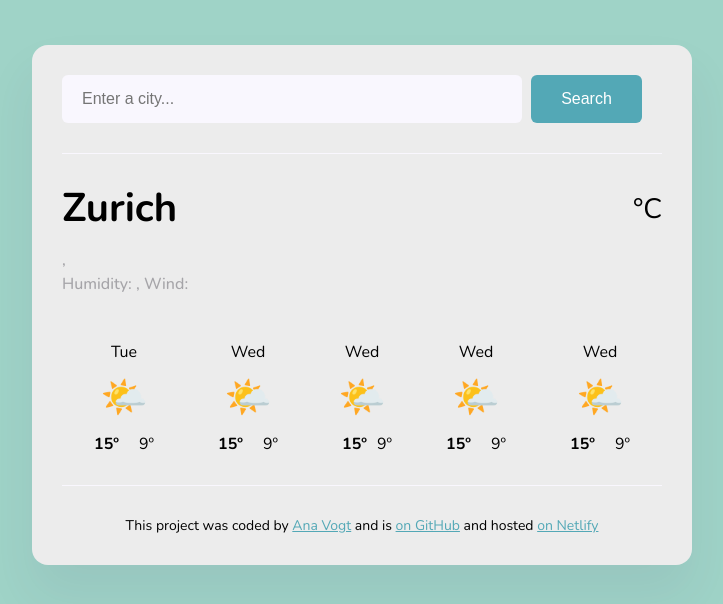
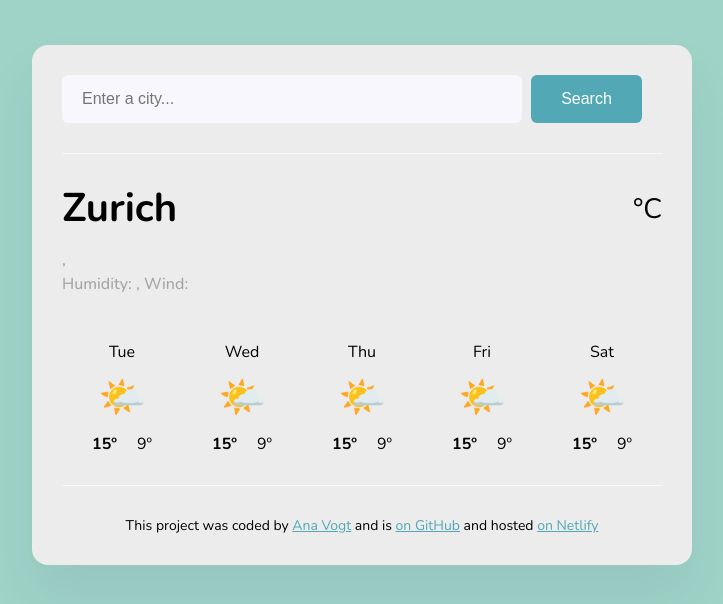
Before and after one commit to anabana21/My-Meteo-App, a plain HTML site: page index.html in a window 1280 px wide. Shown: the whole page, without its empty margins (278-1001 px from the left). Drawn offline with nearby package versions, Linux system fonts and the light colour scheme; no server answers.

Commit message:
Added JS Template

```diff
--- a/index.html
+++ b/index.html
@@ -46,58 +46,7 @@
             <div class="weather-app-unit">°C</div>
           </div>
         </div>
-        <div class="weather-app-forecast">
-          <div class="weather-forecast-day">
-            <div class="weather-forecast-date">Tue</div>
-            <div class="weather-forecast-icon">🌤️</div>
-            <div class="weather-forecast-temperatures">
-              <div class="weather-forecast-temperature">
-                <strong>15º</strong>
-              </div>
-              <div class="weather-forecast-temperature">9º</div>
-            </div>
-          </div>
-          <div class="weather-app-forecast-day">
-            <div class="weather-forecast-date">Wed</div>
-            <div class="weather-forecast-icon">🌤️</div>
-            <div class="weather-forecast-temperatures">
-              <div class="weather-forecast-temperature">
-                <strong>15º</strong>
-              </div>
-              <div class="weather-forecast-temperature">9º</div>
-            </div>
-          </div>
-          <div class="weather-app-forecast-day">
-            <div class="weather-forecast-date">Wed</div>
-            <div class="weather-forecast-icon">🌤️</div>
-            <div class="weather-forecast-temperatures">
-              <div class="weather-forecast-temperature">
-                <strong>15º</strong>
-              </div>
-              <div class="weather-app-forecast-temperature">9º</div>
-            </div>
-          </div>
-          <div class="weather-app-forecast-day">
-            <div class="weather-forecast-date">Wed</div>
-            <div class="weather-forecast-icon">🌤️</div>
-            <div class="weather-forecast-temperatures">
-              <div class="weather-forecast-temperature">
-                <strong>15º</strong>
-              </div>
-              <div class="weather-forecast-temperature">9º</div>
-            </div>
-          </div>
-          <div class="weather-app-forecast-day">
-            <div class="weather-forecast-date">Wed</div>
-            <div class="weather-forecast-icon">🌤️</div>
-            <div class="weather-forecast-temperatures">
-              <div class="weather-forecast-temperature">
-                <strong>15º</strong>
-              </div>
-              <div class="weather-forecast-temperature">9º</div>
-            </div>
-          </div>
-        </div>
+        <div class="weather-app-forecast" id="forecast"></div>
       </main>
 
       <footer>
--- a/src/index.js
+++ b/src/index.js
@@ -52,8 +52,31 @@ function handleSearchSubmit(event) {
 
   searchCity(searchInput.value);
 }
+function displayForecast() {
+  let days = ["Tue", "Wed", "Thu", "Fri", "Sat"];
+  let forecastHtml = "";
+
+  days.forEach(function (day) {
+    forecastHtml =
+      forecastHtml +
+      `<div class="weather-app-forecast-day">
+            <div class="weather-forecast-date">${day}</div>
+            <div class="weather-forecast-icon">🌤️</div>
+            <div class="weather-forecast-temperatures">
+              <div class="weather-forecast-temperature">
+                <strong>15º</strong>
+              </div>
+              <div class="weather-forecast-temperature">9º</div>
+            </div>
+          </div>`;
+  });
+
+  let forecastElement = document.querySelector("#forecast");
+  forecastElement.innerHTML = forecastHtml;
+}
 
 let searchFormElement = document.querySelector("#search-form");
 searchFormElement.addEventListener("submit", handleSearchSubmit);
 
 searchCity("Zurich");
+displayForecast();
```
